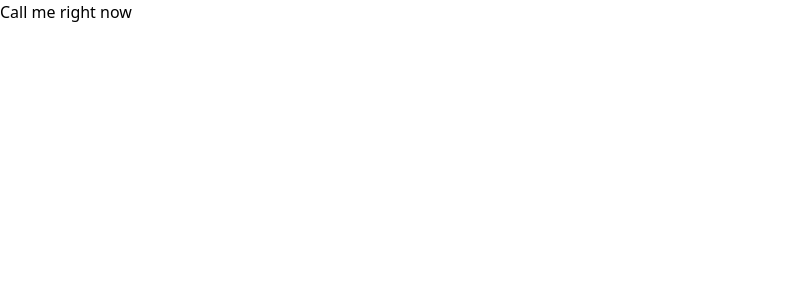
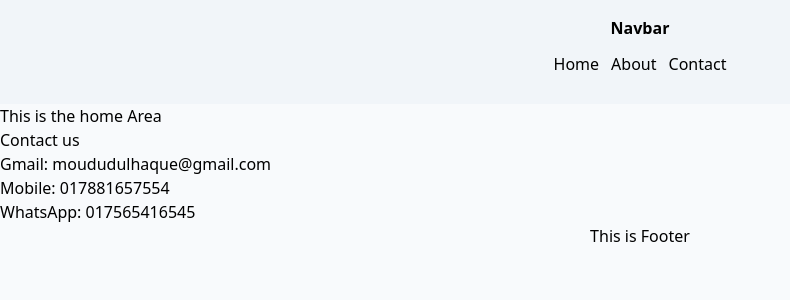
Before and after one commit to moudud-hoq/react-router, a React (Vite) app: page /contact in a window 1280 px wide. Shown: the top 300 px of the page, without its empty margins (0-790 px from the left). Built offline with nearby package versions, Linux system fonts and the light colour scheme.

Commit message:
Link Created

```diff
--- /dev/null
+++ b/src/Components/About/About.jsx
@@ -0,0 +1,10 @@
+
+const About = () => {
+    return (
+        <div>
+            <h1>MERN Developer</h1>
+        </div>
+    );
+};
+
+export default About;
--- /dev/null
+++ b/src/Components/Contact/Contact.jsx
@@ -0,0 +1,15 @@
+
+const Contact = () => {
+    return (
+        <div>
+            <h2>Contact us</h2>
+            <ul>
+                <li>Gmail: moududulhaque@gmail.com</li>
+                <li>Mobile: 017881657554</li>
+                <li>WhatsApp: 017565416545</li>
+            </ul>
+        </div>
+    );
+};
+
+export default Contact;
--- /dev/null
+++ b/src/Components/Footer/Footer.jsx
@@ -0,0 +1,9 @@
+const Footer = () => {
+  return (
+    <div className="text-center">
+      <h2>This is Footer</h2>
+    </div>
+  );
+};
+
+export default Footer;
--- /dev/null
+++ b/src/Components/Header/Header.jsx
@@ -0,0 +1,16 @@
+import { Link } from "react-router-dom";
+
+const Header = () => {
+  return (
+    <div className="text-center bg-slate-100 p-4">
+      <h2 className="font-bold">Navbar</h2>
+      <nav className="flex gap-3 justify-center  p-3">
+        <Link to="/">Home</Link>
+        <Link to="/about">About</Link>
+        <Link to="/contact">Contact</Link>
+      </nav>
+    </div>
+  );
+};
+
+export default Header;
--- /dev/null
+++ b/src/Components/Home/Home.jsx
@@ -0,0 +1,20 @@
+import { Outlet } from "react-router-dom";
+import Header from "../Header/Header";
+import Footer from "../Footer/Footer";
+
+const Home = () => {
+  return (
+    <div  className="bg-slate-50 h-96">
+      <Header></Header>
+      <h2>This is the home Area</h2>
+
+      <div className="">
+        <Outlet></Outlet>
+      </div>
+
+      <Footer className="mt-16"/>
+    </div>
+  );
+};
+
+export default Home;
--- /dev/null
+++ b/src/Components/Users/Users.jsx
@@ -0,0 +1,9 @@
+const Users = () => {
+  return (
+    <div>
+      <h1>Here is users formula</h1>
+    </div>
+  );
+};
+
+export default Users;
```
Also changed, not shown: src/main.jsx (+27 -9 lines).
